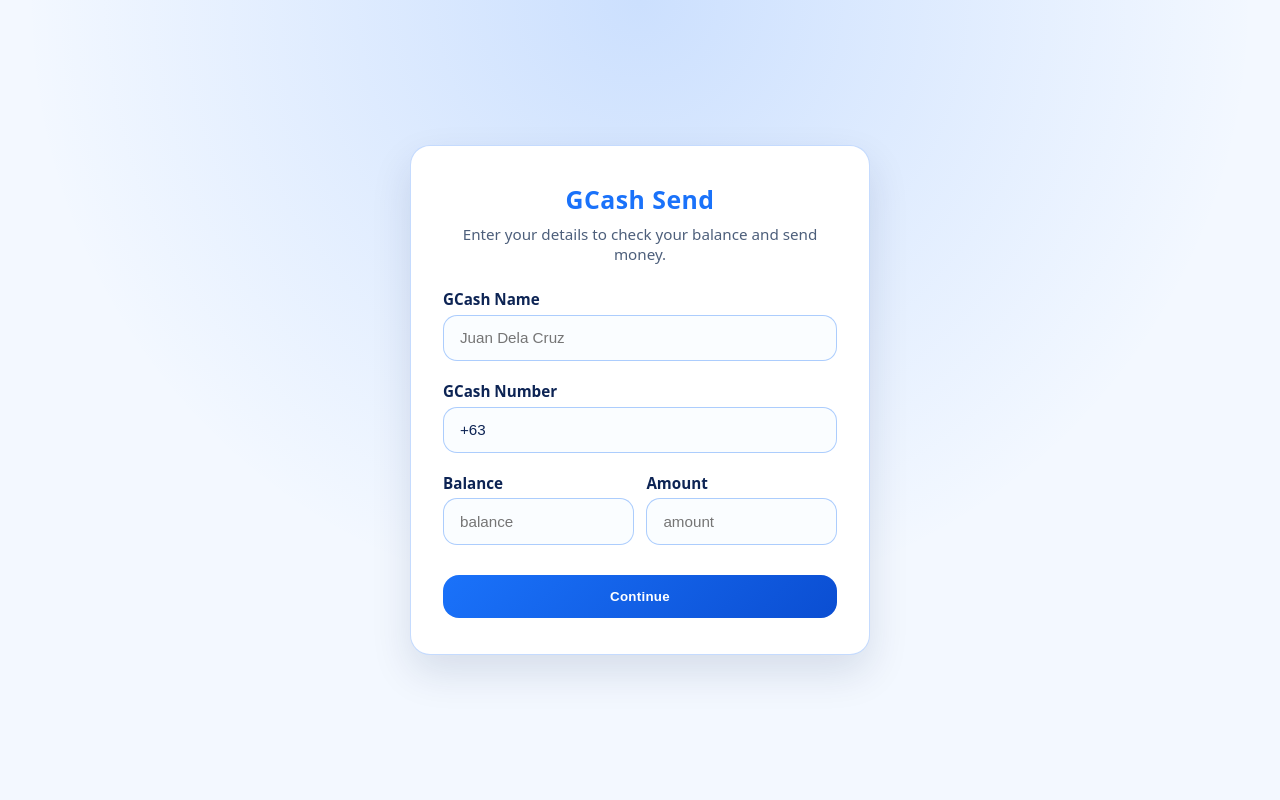
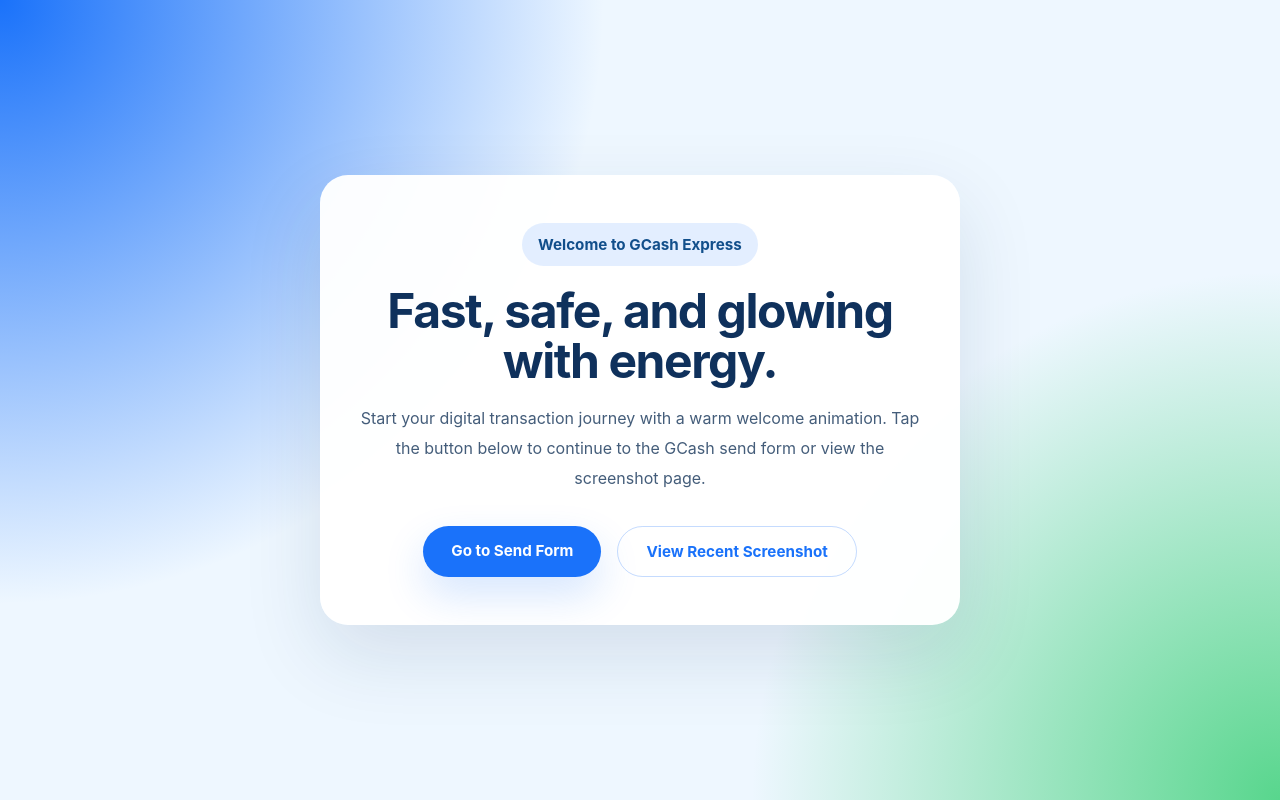
Before and after one commit to iamdavidyn/Gapp, a Django app: page / in a window 1280 px wide. Run offline with Django 5.2, Linux system fonts and the light colour scheme.

Commit message:
update templates

```diff
--- /dev/null
+++ b/gapp/templates/welcome.html
@@ -0,0 +1,156 @@
+<!DOCTYPE html>
+<html lang="en">
+<head>
+   <meta charset="UTF-8" />
+   <meta name="viewport" content="width=device-width, initial-scale=1.0" />
+   <title>Welcome</title>
+   <style>
+      body {
+         margin: 0;
+         min-height: 100vh;
+         display: flex;
+         align-items: center;
+         justify-content: center;
+         background: radial-gradient(circle at top left, #1a72fa 0%, transparent 40%),
+                     radial-gradient(circle at bottom right, #58d68d 0%, transparent 35%),
+                     #eef7ff;
+         font-family: Inter, system-ui, sans-serif;
+         color: #0f315c;
+      }
+
+      .welcome-card {
+         width: min(560px, 92%);
+         background: rgba(255, 255, 255, 0.96);
+         border-radius: 28px;
+         box-shadow: 0 30px 80px rgba(15, 49, 92, 0.12);
+         overflow: hidden;
+         padding: 3rem 2.5rem;
+         text-align: center;
+         animation: fadeInUp 0.9s ease both;
+      }
+
+      .welcome-badge {
+         display: inline-flex;
+         align-items: center;
+         gap: 0.75rem;
+         background: rgba(26, 114, 250, 0.12);
+         color: #124f8b;
+         padding: 0.75rem 1rem;
+         border-radius: 999px;
+         font-size: 0.95rem;
+         font-weight: 700;
+         margin-bottom: 1.25rem;
+         animation: popIn 1s ease both;
+      }
+
+      .welcome-title {
+         font-size: clamp(2rem, 4vw, 3rem);
+         line-height: 1.05;
+         margin: 0 0 1rem;
+         letter-spacing: -0.03em;
+      }
+
+      .welcome-copy {
+         max-width: 42rem;
+         margin: 0 auto 2rem;
+         color: #445d7a;
+         font-size: 1rem;
+         line-height: 1.9;
+      }
+
+      .welcome-buttons {
+         display: flex;
+         justify-content: center;
+         gap: 1rem;
+         flex-wrap: wrap;
+      }
+
+      .welcome-link,
+      .welcome-secondary {
+         border: none;
+         border-radius: 999px;
+         padding: 0.95rem 1.75rem;
+         font-size: 0.95rem;
+         font-weight: 700;
+         cursor: pointer;
+         text-decoration: none;
+         transition: transform 0.2s ease, box-shadow 0.2s ease, background 0.2s ease;
+      }
+
+      .welcome-link {
+         background: #1a72fa;
+         color: #fff;
+         box-shadow: 0 18px 40px rgba(26, 114, 250, 0.18);
+      }
+
+      .welcome-link:hover {
+         transform: translateY(-2px);
+         box-shadow: 0 22px 48px rgba(26, 114, 250, 0.24);
+      }
+
+      .welcome-secondary {
+         background: transparent;
+         color: #1a72fa;
+         border: 1px solid rgba(26, 114, 250, 0.25);
+      }
+
+      .welcome-secondary:hover {
+         background: rgba(26, 114, 250, 0.06);
+      }
+
+      @keyframes fadeInUp {
+         from { opacity: 0; transform: translateY(30px); }
+         to { opacity: 1; transform: translateY(0); }
+      }
+
+      @keyframes popIn {
+         from { opacity: 0; transform: scale(0.9); }
+         to { opacity: 1; transform: scale(1); }
+      }
+
+
+        .message {
+            padding: 14px 16px;
+            border-radius: 14px;
+            margin-bottom: 12px;
+            font-weight: 600;
+        }
+
+        .message.error {
+            background: rgba(49, 5, 5, 0.16);
+            color: #cf0404;
+            margin-top: 20px;
+            border: 1px solid rgba(190, 0, 0, 0.25);
+        }
+
+        .message.success {
+            background: rgba(39, 161, 23, 0.16);
+            color: #5af199;
+            margin-top: 20px;
+            border: 1px solid rgba(48, 172, 58, 0.966);
+        }
+
+   </style>
+</head>
+<body>
+
+   <article class="welcome-card">
+      <div class="welcome-badge">Welcome to GCash Express</div>
+
+         {% if messages %}
+                        <div class="messages">
+                            {% for message in messages %}
+                            <div class="message {{ message.tags }}">{{ message }}</div>
+                            {% endfor %}
+                        </div>
+                        {% endif %}
+
+      <h1 class="welcome-title">Fast, safe, and glowing with energy.</h1>
+      <p class="welcome-copy">Start your digital transaction journey with a warm welcome animation. Tap the button below to continue to the GCash send form or view the screenshot page.</p>
+      <div class="welcome-buttons">
+         <a href="gcform/" class="welcome-link">Go to Send Form</a>
+         <a href="screenshot/" class="welcome-secondary">View Recent Screenshot</a>
+      </div>
+   </article>
+</body>
+</html>
--- a/gapp/views.py
+++ b/gapp/views.py
@@ -1,7 +1,9 @@
-from django.shortcuts import render
+from django.shortcuts import render, redirect
 import datetime
 from zoneinfo import ZoneInfo
 import random
+from decimal import Decimal
+from django.contrib import messages
 
 def gcash_form(request):
     if request.method == 'POST':
@@ -41,6 +43,12 @@ def gcash_form(request):
 
         #abbrivate of the name
 
+
+
+            balance = Decimal(balance).quantize(Decimal('0.00'))
+
+            amount = Decimal(amount).quantize(Decimal('0.00'))
+
             comtext = {
                 'abbr': gcname[0] + gcname.split()[-1].upper(),
                 'gcname': gcname,
@@ -48,6 +56,7 @@ def gcash_form(request):
                 'balance': balance,
                 'amount': amount,
             }
+
 
 
 
@@ -63,6 +72,11 @@ def screenshot(request):
     gnumber = request.session.get('gnumber')
     balance = request.session.get('balance')
     amount = request.session.get('amount')
+
+
+    if not gcname or not gnumber or not balance or not amount:
+        messages.error(request, 'Please fill out the form before accessing the screenshot.')
+        return redirect('welcome')
 
     # Masking the name
     part = gcname.split()
@@ -81,6 +95,10 @@ def screenshot(request):
         masked_parts.append(masked)
 
     gcname = ' '.join(masked_parts)
+
+    balance = Decimal(balance).quantize(Decimal('0.00'))
+
+    amount = Decimal(amount).quantize(Decimal('0.00'))
 
     data = {
         'gcname': gcname,
@@ -104,3 +122,7 @@ def screenshot(request):
     data['reff'] = ' '.join(chunks)
 
     return render(request, 'screenshot.html', data)
+
+
+def welcome(request):
+    return render(request, 'welcome.html')
--- a/gcash/urls.py
+++ b/gcash/urls.py
@@ -19,7 +19,7 @@ from django.urls import path
 from gapp import views
 
 urlpatterns = [
-    path('admin/', admin.site.urls),
-    path('', views.gcash_form, name='gcash_form'),
+    path('gcform/', views.gcash_form, name='gcash_form'),
     path('screenshot/', views.screenshot, name='screenshot'),
+    path('', views.welcome, name='welcome'),
 ]
```
Also changed, not shown: gapp/static/css/style.css (+101 -11 lines), gapp/templates/index.html (+83 -3 lines), gapp/templates/screenshot.html (+25 -15 lines), gcash/settings.py (+11 -11 lines), gapp/static/images/logo.png (added), gapp/static/images/pics.jpg (deleted), 1 other file.
